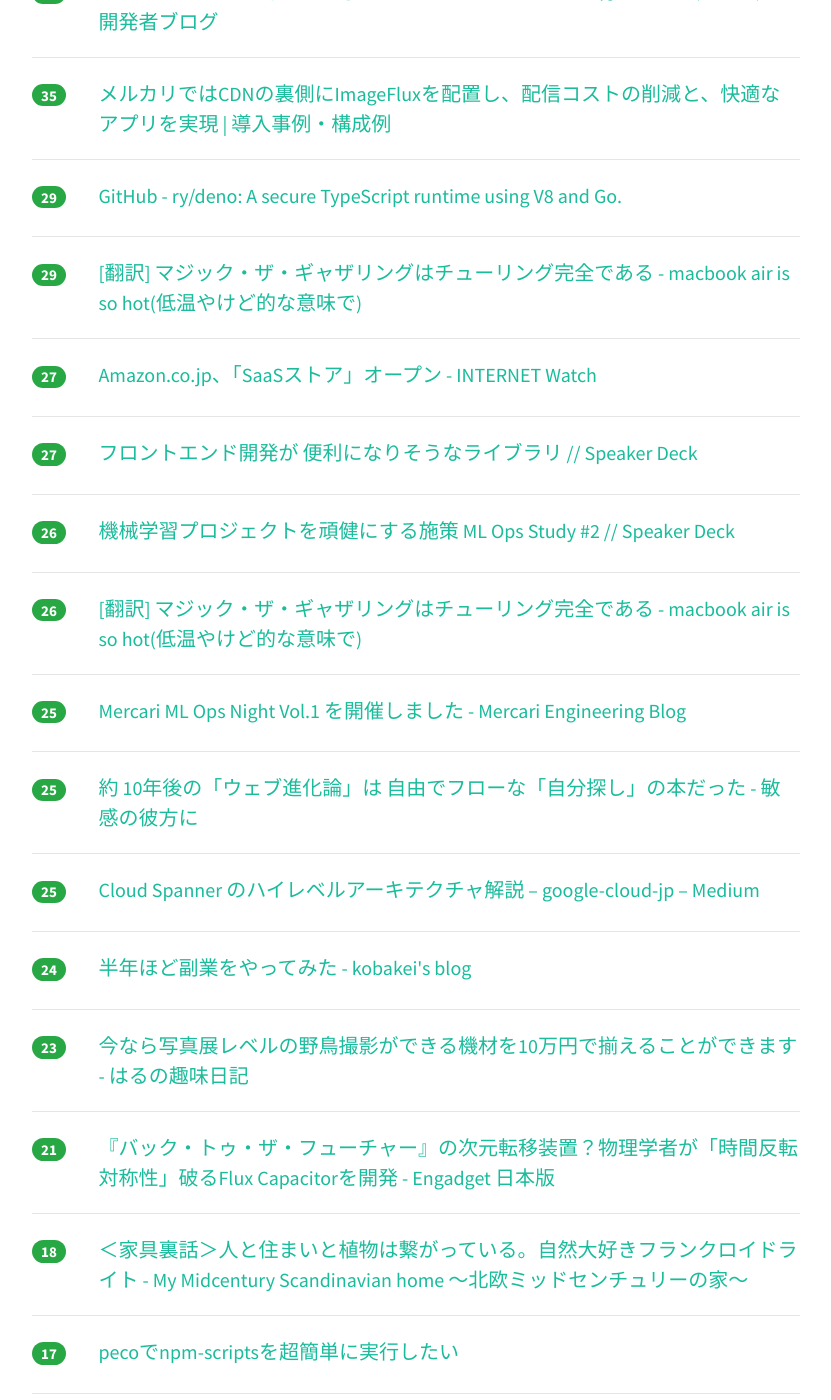
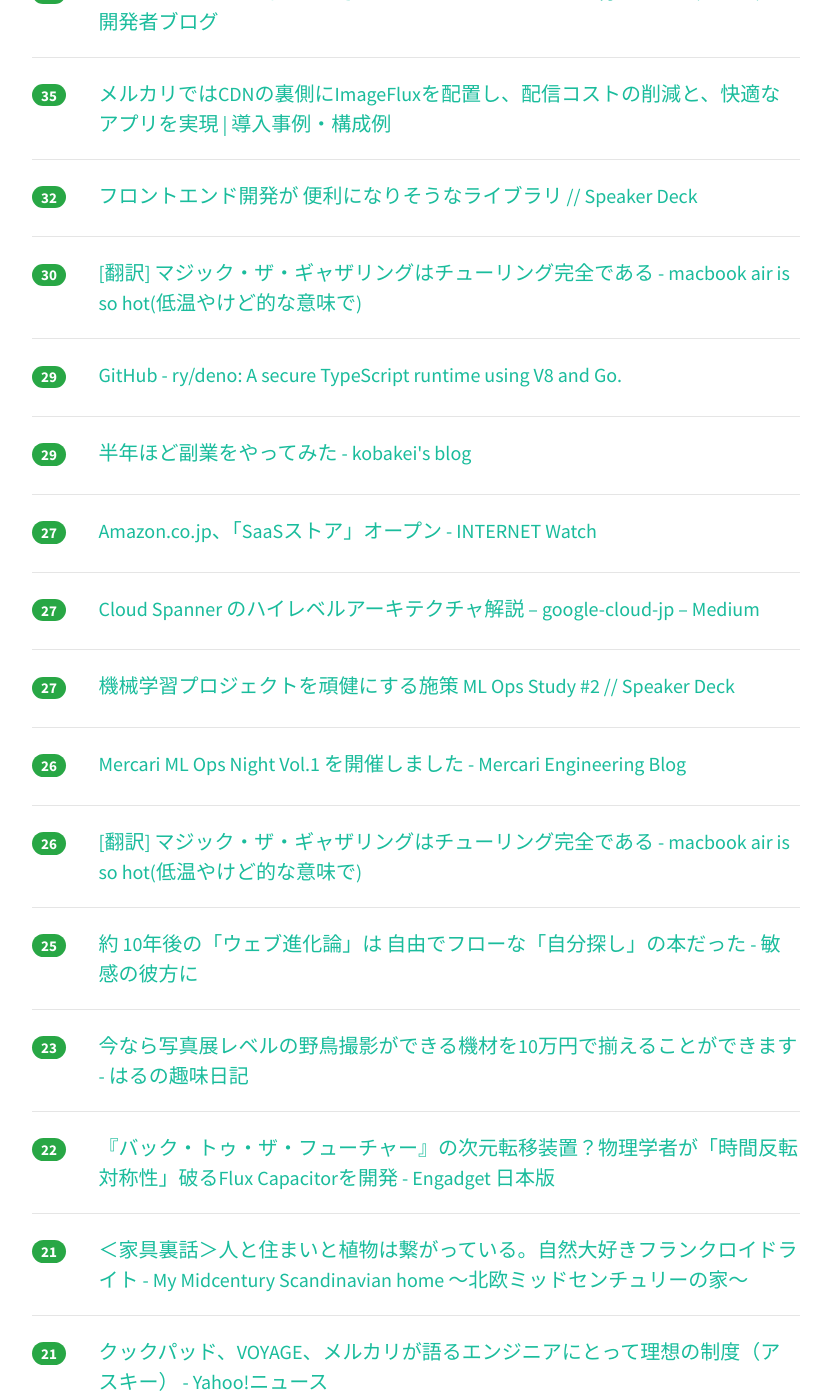
Before and after one commit to yatta47/hatena-matome-site, a Jekyll site: the page built from _posts/2018-05-30-hatena.md, in a window 1280 px wide and 1400 px high, scrolled down 802 px. Shown: the whole window, without its empty margins (224-1055 px from the left). Built offline with Jekyll 4.4.1, drawn with Linux system fonts in a browser that asks for light colours; nearby versions of some CDN libraries; some of the changed text lies outside the part shown.

Commit message:
Updated 2018-05-30

```diff
--- a/_posts/2018-05-30-hatena.md
+++ b/_posts/2018-05-30-hatena.md
@@ -1,29 +1,29 @@
 ---
 layout: post
 title:  "2018-05-30 はてぶIT"
-date:   2018-05-30 11:01:46
+date:   2018-05-30 12:00:51
 tags: [it-hotentry]
 ---
-38 件のデータあり
+43 件のデータあり
 
 <hr><div class="row">
-<div class="col-1"><span class="badge badge-pill badge-success h2">46</span></div>
+<div class="col-1"><span class="badge badge-pill badge-success h2">80</span></div>
+<div class="col-11"><a href='http://tech.nikkeibp.co.jp/atcl/nxt/column/18/00001/00535/' target='_blank'>覆された常識、CSVファイルでウイルス感染 | 日経 xTECH（クロステック）</a></div>
+</div>
+<hr>
+<div class="row">
+<div class="col-1"><span class="badge badge-pill badge-success h2">56</span></div>
 <div class="col-11"><a href='https://www.publickey1.jp/blog/18/mariadb_server_103mariadb_tx_30oracle_databaseplsql.html' target='_blank'>MariaDB Server 10.3/MariaDB TX 3.0リリース。Oracle Database互換機能を搭載し、同じデータ型やPL/SQLのストアドプロシジャをサポート － Publickey</a></div>
 </div>
 <hr>
 <div class="row">
 <div class="col-1"><span class="badge badge-pill badge-success h2">43</span></div>
-<div class="col-11"><a href='http://tech.nikkeibp.co.jp/atcl/nxt/column/18/00001/00535/' target='_blank'>覆された常識、CSVファイルでウイルス感染 | 日経 xTECH（クロステック）</a></div>
+<div class="col-11"><a href='https://tjo.hatenablog.com/entry/2018/05/29/190000' target='_blank'>データ人材は日本に何人必要なのか？（2018年Q2版） - 六本木で働くデータサイエンティストのブログ</a></div>
 </div>
 <hr>
 <div class="row">
-<div class="col-1"><span class="badge badge-pill badge-success h2">41</span></div>
+<div class="col-1"><span class="badge badge-pill badge-success h2">43</span></div>
 <div class="col-11"><a href='https://speakerdeck.com/ohbarye/color-accessibility-that-engineers-should-care' target='_blank'>エンジニアも気にしたい色のアクセシビリティ / Color Accessibility that engineers should care // Speaker Deck</a></div>
-</div>
-<hr>
-<div class="row">
-<div class="col-1"><span class="badge badge-pill badge-success h2">40</span></div>
-<div class="col-11"><a href='https://tjo.hatenablog.com/entry/2018/05/29/190000' target='_blank'>データ人材は日本に何人必要なのか？（2018年Q2版） - 六本木で働くデータサイエンティストのブログ</a></div>
 </div>
 <hr>
 <div class="row">
@@ -37,13 +37,23 @@ tags: [it-hotentry]
 </div>
 <hr>
 <div class="row">
+<div class="col-1"><span class="badge badge-pill badge-success h2">32</span></div>
+<div class="col-11"><a href='https://speakerdeck.com/mukai21/hurontoendokai-fa-ga-bian-li-ninarisounaraiburari' target='_blank'>フロントエンド開発が 便利になりそうなライブラリ // Speaker Deck</a></div>
+</div>
+<hr>
+<div class="row">
+<div class="col-1"><span class="badge badge-pill badge-success h2">30</span></div>
+<div class="col-11"><a href='http://d.hatena.ne.jp/kkishi/20171104' target='_blank'>[翻訳] マジック・ザ・ギャザリングはチューリング完全である - macbook air is so hot(低温やけど的な意味で)</a></div>
+</div>
+<hr>
+<div class="row">
 <div class="col-1"><span class="badge badge-pill badge-success h2">29</span></div>
 <div class="col-11"><a href='https://github.com/ry/deno' target='_blank'>GitHub - ry/deno: A secure TypeScript runtime using V8 and Go.</a></div>
 </div>
 <hr>
 <div class="row">
 <div class="col-1"><span class="badge badge-pill badge-success h2">29</span></div>
-<div class="col-11"><a href='http://d.hatena.ne.jp/kkishi/20171104' target='_blank'>[翻訳] マジック・ザ・ギャザリングはチューリング完全である - macbook air is so hot(低温やけど的な意味で)</a></div>
+<div class="col-11"><a href='http://kobakei.hatenadiary.jp/entry/2018/05/29/215722' target='_blank'>半年ほど副業をやってみた - kobakei's blog</a></div>
 </div>
 <hr>
 <div class="row">
@@ -53,12 +63,17 @@ tags: [it-hotentry]
 <hr>
 <div class="row">
 <div class="col-1"><span class="badge badge-pill badge-success h2">27</span></div>
-<div class="col-11"><a href='https://speakerdeck.com/mukai21/hurontoendokai-fa-ga-bian-li-ninarisounaraiburari' target='_blank'>フロントエンド開発が 便利になりそうなライブラリ // Speaker Deck</a></div>
+<div class="col-11"><a href='https://medium.com/google-cloud-jp/fee62c17f7ed' target='_blank'>Cloud Spanner のハイレベルアーキテクチャ解説 – google-cloud-jp – Medium</a></div>
+</div>
+<hr>
+<div class="row">
+<div class="col-1"><span class="badge badge-pill badge-success h2">27</span></div>
+<div class="col-11"><a href='https://speakerdeck.com/takahiko03/ji-jie-xue-xi-puroziekutowowan-jian-nisurushi-ce-ml-ops-study-number-2' target='_blank'>機械学習プロジェクトを頑健にする施策 ML Ops Study #2 // Speaker Deck</a></div>
 </div>
 <hr>
 <div class="row">
 <div class="col-1"><span class="badge badge-pill badge-success h2">26</span></div>
-<div class="col-11"><a href='https://speakerdeck.com/takahiko03/ji-jie-xue-xi-puroziekutowowan-jian-nisurushi-ce-ml-ops-study-number-2' target='_blank'>機械学習プロジェクトを頑健にする施策 ML Ops Study #2 // Speaker Deck</a></div>
+<div class="col-11"><a href='http://tech.mercari.com/entry/mercari-mlopsnight-1' target='_blank'>Mercari ML Ops Night Vol.1 を開催しました - Mercari Engineering Blog</a></div>
 </div>
 <hr>
 <div class="row">
@@ -68,22 +83,7 @@ tags: [it-hotentry]
 <hr>
 <div class="row">
 <div class="col-1"><span class="badge badge-pill badge-success h2">25</span></div>
-<div class="col-11"><a href='http://tech.mercari.com/entry/mercari-mlopsnight-1' target='_blank'>Mercari ML Ops Night Vol.1 を開催しました - Mercari Engineering Blog</a></div>
-</div>
-<hr>
-<div class="row">
-<div class="col-1"><span class="badge badge-pill badge-success h2">25</span></div>
 <div class="col-11"><a href='http://www.overthesensitivity.com/entry/web-evolution' target='_blank'>約 10年後の「ウェブ進化論」は 自由でフローな「自分探し」の本だった - 敏感の彼方に</a></div>
-</div>
-<hr>
-<div class="row">
-<div class="col-1"><span class="badge badge-pill badge-success h2">25</span></div>
-<div class="col-11"><a href='https://medium.com/google-cloud-jp/fee62c17f7ed' target='_blank'>Cloud Spanner のハイレベルアーキテクチャ解説 – google-cloud-jp – Medium</a></div>
-</div>
-<hr>
-<div class="row">
-<div class="col-1"><span class="badge badge-pill badge-success h2">24</span></div>
-<div class="col-11"><a href='http://kobakei.hatenadiary.jp/entry/2018/05/29/215722' target='_blank'>半年ほど副業をやってみた - kobakei's blog</a></div>
 </div>
 <hr>
 <div class="row">
@@ -92,18 +92,48 @@ tags: [it-hotentry]
 </div>
 <hr>
 <div class="row">
-<div class="col-1"><span class="badge badge-pill badge-success h2">21</span></div>
+<div class="col-1"><span class="badge badge-pill badge-success h2">22</span></div>
 <div class="col-11"><a href='https://japanese.engadget.com/2018/05/29/flux-capacitor/' target='_blank'>『バック・トゥ・ザ・フューチャー』の次元転移装置？物理学者が「時間反転対称性」破るFlux Capacitorを開発 - Engadget 日本版</a></div>
 </div>
 <hr>
 <div class="row">
-<div class="col-1"><span class="badge badge-pill badge-success h2">18</span></div>
+<div class="col-1"><span class="badge badge-pill badge-success h2">21</span></div>
 <div class="col-11"><a href='http://www.mashley1203.com/entry/2018/05/30/063000' target='_blank'>＜家具裏話＞人と住まいと植物は繋がっている。自然大好きフランクロイドライト - My Midcentury Scandinavian home 〜北欧ミッドセンチュリーの家〜</a></div>
 </div>
 <hr>
 <div class="row">
-<div class="col-1"><span class="badge badge-pill badge-success h2">17</span></div>
+<div class="col-1"><span class="badge badge-pill badge-success h2">21</span></div>
+<div class="col-11"><a href='https://headlines.yahoo.co.jp/hl?a=20180530-00000003-ascii-sci' target='_blank'>クックパッド、VOYAGE、メルカリが語るエンジニアにとって理想の制度（アスキー） - Yahoo!ニュース</a></div>
+</div>
+<hr>
+<div class="row">
+<div class="col-1"><span class="badge badge-pill badge-success h2">20</span></div>
 <div class="col-11"><a href='https://qiita.com/hogesuke_1/items/46f009f31b5f2ec8c02c' target='_blank'>pecoでnpm-scriptsを超簡単に実行したい</a></div>
+</div>
+<hr>
+<div class="row">
+<div class="col-1"><span class="badge badge-pill badge-success h2">20</span></div>
+<div class="col-11"><a href='https://bloggingfrom.tv/wp/2018/05/30/15638' target='_blank'>パスワード使い回してないしリンクもクリックしてないのにmixiスパムに感染、これはやばそうなので注意喚起エントリー - カイ士伝</a></div>
+</div>
+<hr>
+<div class="row">
+<div class="col-1"><span class="badge badge-pill badge-success h2">19</span></div>
+<div class="col-11"><a href='http://tech.gunosy.io/entry/ad-kpi' target='_blank'>Gunosy広告技術部を支えるKPI用語集 - Gunosy Tech Blog</a></div>
+</div>
+<hr>
+<div class="row">
+<div class="col-1"><span class="badge badge-pill badge-success h2">18</span></div>
+<div class="col-11"><a href='https://www.suzukikenichi.com/blog/only-rel-canonical-and-rel-amphtml-are-taken-from-raw-html/' target='_blank'>レンダリング後にGoogleに無視されるのはrel=canonicalとrel=amphtmlの2つだけ。hreflangとprev/nextはクライアントサイドでの挿入が可能 | 海外SEO情報ブログ</a></div>
+</div>
+<hr>
+<div class="row">
+<div class="col-1"><span class="badge badge-pill badge-success h2">16</span></div>
+<div class="col-11"><a href='https://anond.hatelabo.jp/20180529142149' target='_blank'>サバって缶詰しかないの？</a></div>
+</div>
+<hr>
+<div class="row">
+<div class="col-1"><span class="badge badge-pill badge-success h2">16</span></div>
+<div class="col-11"><a href='http://g-yokai.com/2018/05/post-401.php' target='_blank'>エージェンシーの終焉を招く機能の空洞化とスキルの陳腐化 - 業界人間ベム</a></div>
 </div>
 <hr>
 <div class="row">
@@ -117,18 +147,23 @@ tags: [it-hotentry]
 </div>
 <hr>
 <div class="row">
-<div class="col-1"><span class="badge badge-pill badge-success h2">15</span></div>
-<div class="col-11"><a href='https://anond.hatelabo.jp/20180529142149' target='_blank'>サバって缶詰しかないの？</a></div>
-</div>
-<hr>
-<div class="row">
-<div class="col-1"><span class="badge badge-pill badge-success h2">15</span></div>
-<div class="col-11"><a href='http://g-yokai.com/2018/05/post-401.php' target='_blank'>エージェンシーの終焉を招く機能の空洞化とスキルの陳腐化 - 業界人間ベム</a></div>
+<div class="col-1"><span class="badge badge-pill badge-success h2">16</span></div>
+<div class="col-11"><a href='https://anond.hatelabo.jp/20180530021211' target='_blank'>有料記事って表示してくれ</a></div>
 </div>
 <hr>
 <div class="row">
 <div class="col-1"><span class="badge badge-pill badge-success h2">15</span></div>
 <div class="col-11"><a href='https://www.jalan.net/news/article/248916/' target='_blank'>超カラフル♪原田ちあきの世界観が楽しめる「ハラカフェ」！6月限定オープン【大阪】</a></div>
+</div>
+<hr>
+<div class="row">
+<div class="col-1"><span class="badge badge-pill badge-success h2">15</span></div>
+<div class="col-11"><a href='https://paiza.hatenablog.com/entry/2018/05/29/%E7%82%8E%E4%B8%8A%E5%9B%9E%E9%81%BF%E3%81%AE%E3%81%9F%E3%82%81%E3%81%AB%E7%9F%A5%E3%81%A3%E3%81%A6%E3%81%8A%E3%81%8D%E3%81%9F%E3%81%84%E3%80%81%E3%83%97%E3%83%AD%E3%82%B8%E3%82%A7%E3%82%AF%E3%83%88' target='_blank'>炎上回避のために知っておきたい、プロジェクトが炎上する9の前兆 - paiza開発日誌</a></div>
+</div>
+<hr>
+<div class="row">
+<div class="col-1"><span class="badge badge-pill badge-success h2">14</span></div>
+<div class="col-11"><a href='https://iphone-mania.jp/news-213685/' target='_blank'>iPad、MacBook、iMacに変身！「MacPad Pro」のコンセプト動画 - iPhone Mania</a></div>
 </div>
 <hr>
 <div class="row">
@@ -148,27 +183,12 @@ tags: [it-hotentry]
 <hr>
 <div class="row">
 <div class="col-1"><span class="badge badge-pill badge-success h2">14</span></div>
-<div class="col-11"><a href='https://paiza.hatenablog.com/entry/2018/05/29/%E7%82%8E%E4%B8%8A%E5%9B%9E%E9%81%BF%E3%81%AE%E3%81%9F%E3%82%81%E3%81%AB%E7%9F%A5%E3%81%A3%E3%81%A6%E3%81%8A%E3%81%8D%E3%81%9F%E3%81%84%E3%80%81%E3%83%97%E3%83%AD%E3%82%B8%E3%82%A7%E3%82%AF%E3%83%88' target='_blank'>炎上回避のために知っておきたい、プロジェクトが炎上する9の前兆 - paiza開発日誌</a></div>
+<div class="col-11"><a href='http://tech.nikkeibp.co.jp/atcl/nxt/column/18/00001/00536/' target='_blank'>喫煙者はお断り、IT企業の採用方針で波紋 | 日経 xTECH（クロステック）</a></div>
 </div>
 <hr>
 <div class="row">
 <div class="col-1"><span class="badge badge-pill badge-success h2">14</span></div>
-<div class="col-11"><a href='http://tech.nikkeibp.co.jp/atcl/nxt/column/18/00001/00536/' target='_blank'>喫煙者はお断り、IT企業の採用方針で波紋 | 日経 xTECH（クロステック）</a></div>
-</div>
-<hr>
-<div class="row">
-<div class="col-1"><span class="badge badge-pill badge-success h2">13</span></div>
-<div class="col-11"><a href='https://iphone-mania.jp/news-213685/' target='_blank'>iPad、MacBook、iMacに変身！「MacPad Pro」のコンセプト動画 - iPhone Mania</a></div>
-</div>
-<hr>
-<div class="row">
-<div class="col-1"><span class="badge badge-pill badge-success h2">13</span></div>
-<div class="col-11"><a href='https://www.suzukikenichi.com/blog/only-rel-canonical-and-rel-amphtml-are-taken-from-raw-html/' target='_blank'>レンダリング後にGoogleに無視されるのはrel=canonicalとrel=amphtmlの2つだけ。hreflangとprev/nextはクライアントサイドでの挿入が可能 | 海外SEO情報ブログ</a></div>
-</div>
-<hr>
-<div class="row">
-<div class="col-1"><span class="badge badge-pill badge-success h2">13</span></div>
-<div class="col-11"><a href='https://bloggingfrom.tv/wp/2018/05/30/15638' target='_blank'>パスワード使い回してないしリンクもクリックしてないのにmixiスパムに感染、これはやばそうなので注意喚起エントリー - カイ士伝</a></div>
+<div class="col-11"><a href='https://coliss.com/articles/build-websites/operation/design/logo-design-trends-in-2018-by-logolounge.html' target='_blank'>最近のロゴに使われているデザインのトレンド、テクニックの総まとめ -2018 Logo Trends | コリス</a></div>
 </div>
 <hr>
 <div class="row">
@@ -178,17 +198,22 @@ tags: [it-hotentry]
 <hr>
 <div class="row">
 <div class="col-1"><span class="badge badge-pill badge-success h2">10</span></div>
-<div class="col-11"><a href='https://anond.hatelabo.jp/20180530021211' target='_blank'>有料記事って表示してくれ</a></div>
+<div class="col-11"><a href='http://twitter.com/onokatio_/status/1001413863462420480' target='_blank'>おのかちおさんのツイート: "教員に「なぜレポートは手書きなのでしょうか」とメールで質問したところ「それを考えてもらうのが目的です。そのような発言は残念です」と返信がきたとき</a></div>
+</div>
+<hr>
+<div class="row">
+<div class="col-1"><span class="badge badge-pill badge-success h2">10</span></div>
+<div class="col-11"><a href='http://jp.techcrunch.com/2018/05/30/gumi-cryptos/' target='_blank'>「僕には必勝パターンがある」、gumiがブロックチェーン特化の30億円ファンド設立 | TechCrunch Japan</a></div>
 </div>
 <hr>
 <div class="row">
 <div class="col-1"><span class="badge badge-pill badge-success h2">9</span></div>
-<div class="col-11"><a href='http://twitter.com/onokatio_/status/1001413863462420480' target='_blank'>おのかちおさんのツイート: "教員に「なぜレポートは手書きなのでしょうか」とメールで質問したところ「それを考えてもらうのが目的です。そのような発言は残念です」と返信がきたとき</a></div>
+<div class="col-11"><a href='http://www.youtube.com/watch?v=q9xb-DCHXUM' target='_blank'>【公式】『ポケットモンスター Let's Go! ピカチュウ・Let's Go! イーブイ』 PV</a></div>
 </div>
 <hr>
 <div class="row">
 <div class="col-1"><span class="badge badge-pill badge-success h2">7</span></div>
-<div class="col-11"><a href='http://tech.gunosy.io/entry/ad-kpi' target='_blank'>Gunosy広告技術部を支えるKPI用語集 - Gunosy Tech Blog</a></div>
+<div class="col-11"><a href='https://japan.cnet.com/article/35119952/' target='_blank'>「iOS 11.4」リリース--「AirPlay 2」導入、メッセージの「iCloud」保管 - CNET Japan</a></div>
 </div>
 <hr>
 <div class="row">
```
